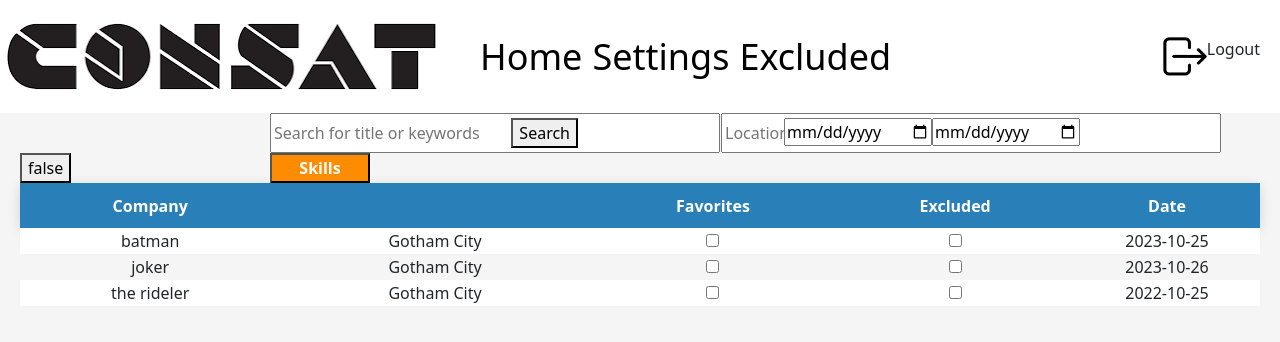
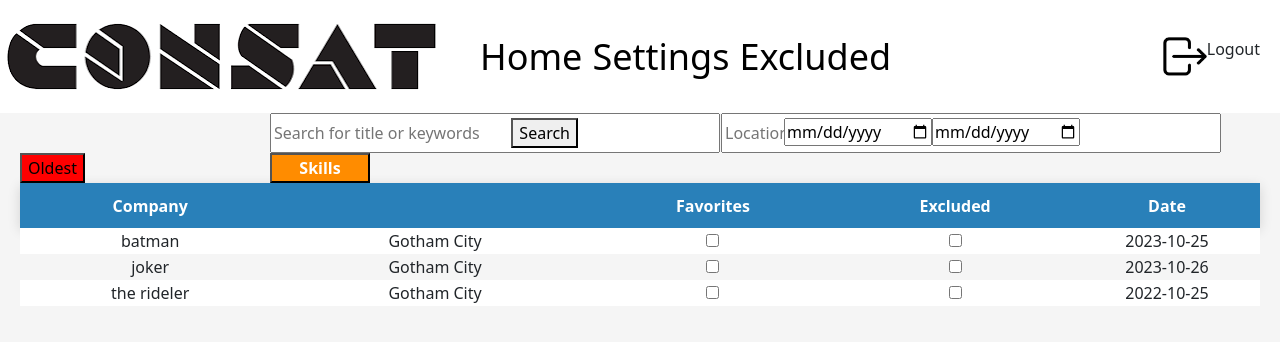
Before and after one commit to Vellethe/LIA, a React (Create React App) app in the folder React/ClientApp/: page / in a window 1280 px wide. Shown: the top 342 px of the page. Built offline with nearby package versions, Linux system fonts and the light colour scheme.

Commit message:
Visual upgrade

```diff
--- a/React/ClientApp/src/components/Table.js
+++ b/React/ClientApp/src/components/Table.js
@@ -44,7 +44,9 @@ export const Table = () => {
     }
     return (<div>
 
-        <button onClick={() => sortDate(isAscending)}>false</button>
+        <button onClick={sortDate} className={sortColumn === "date" ? (isAscending ? "ascending" : "descending") : ""}>
+            {isAscending ? "Oldest" : "Newest"}
+        </button>
         <table>
             <thead>
                 <tr>
```
